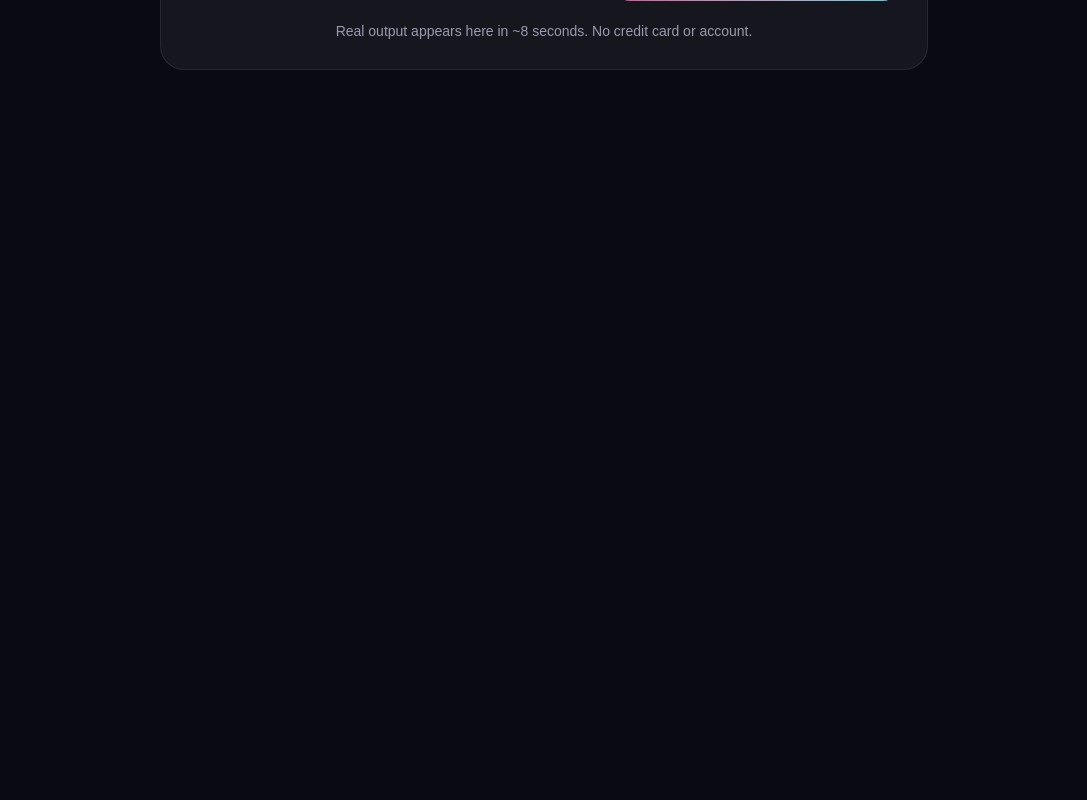
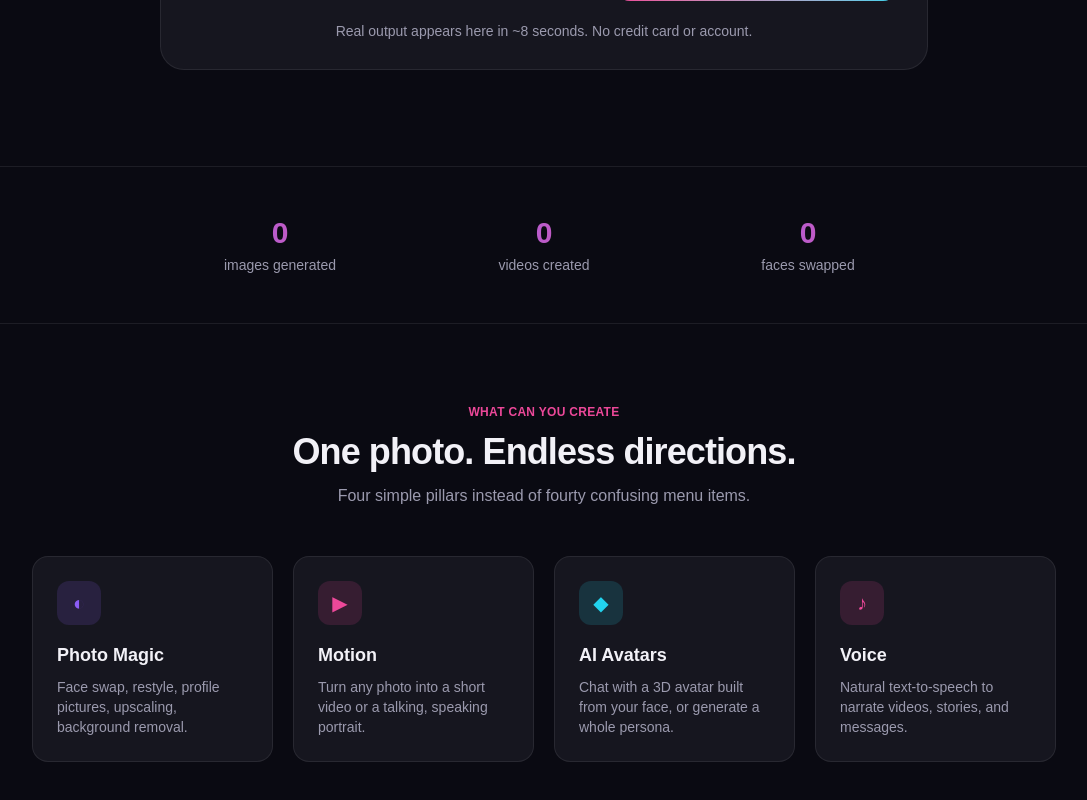
Before and after one commit to HTMLGitHub/aidreamlabs, a Next.js app in the folder web/: page / in a window 1280 px wide. Shown: the part 970-1770 px from the top of the page, without its empty margins (96-1183 px from the left). Before the commit the page ends 1136 px from the top, so only its background shows below. Built offline with nearby package versions, Linux system fonts and the light colour scheme.

Commit message:
Sprint 1 Step 3: stats (starting at 0) + tool pillars

```diff
--- /dev/null
+++ b/web/app/components/Pillars.tsx
@@ -0,0 +1,70 @@
+const COLOR_CLASSES: Record<string, string> =
+{
+    accent1: "bg-accent1/15 text-accent1",
+    accent2: "bg-accent2/15 text-accent2",
+    accent3: "bg-accent3/15 text-accent3",
+};
+
+const PILLARS =
+[
+    {
+        icon: "◐",
+        color: "accent1",
+        title: "Photo Magic",
+        desc: "Face swap, restyle, profile pictures, upscaling, background removal.",
+    },
+    {
+        icon: "▶",
+        color: "accent2",
+        title: "Motion",
+        desc: "Turn any photo into a short video or a talking, speaking portrait.",
+    },
+    {
+        icon: "◆",
+        color: "accent3",
+        title: "AI Avatars",
+        desc: "Chat with a 3D avatar built from your face, or generate a whole persona.",
+    },
+    {
+        icon: "♪",
+        color: "accent2",
+        title: "Voice",
+        desc: "Natural text-to-speech to narrate videos, stories, and messages.",
+    },
+];
+
+export default function Pillars()
+{
+    return(
+        <section className="px-6 py-20">
+            <div className="mx-auto max-w-5xl">
+                <div className="mx-auto mb-12 max-w-xl text-center">
+                    <div className="text-xs font-semibold uppercase tracking-wide text-accent2">
+                        What can you create
+                    </div>
+                    <h2 className="mt-3 text-3xl font-extrabold tracking-tight md:text-4xl">
+                        One photo. Endless directions.
+                    </h2>
+                    <p className="mt-3 text-muted">
+                        Four simple pillars instead of fourty confusing menu items.
+                    </p>
+                </div>
+
+                <div className="grid grid-cols-1 gap-5 sm:grid-cols-2 md:grid-cols-4">
+                    {
+                        PILLARS.map((p) =>
+                        (
+                            <div key={p.title} className="rounded-2xl border border-border bg-surface p-6">
+                                <div className={`mb-4 flex h-11 w-11 items-center justify-center rounded-xl ${COLOR_CLASSES[p.color]} text-xl`}>
+                                    {p.icon}
+                                </div>
+                                <h3 className="mb-2 text-lg font-bold">{p.title}</h3>
+                                <p className="text-sm text-muted">{p.desc}</p>
+                            </div>
+                        ))
+                    }
+                </div>
+            </div>
+        </section>
+    );
+}
--- /dev/null
+++ b/web/app/components/Stats.tsx
@@ -0,0 +1,29 @@
+const STATS =
+[
+    {value: "0", label: "images generated"},
+    {value: "0", label: "videos created"},
+    {value: "0", label: "faces swapped"},
+];
+
+export default function Stats()
+{
+    return (
+        <section className="border-y border-border px-6 py-12">
+            <div className="mx-auto grid max-w-3xl grid-cols-1 gap-6 text-center md:grid-cols-3">
+                {
+                    STATS.map((stat) =>
+                    (
+                        <div key={stat.label}>
+                            <div className="bg-linear-to-r from-accent1 to-accent2 bg-clip-text text-3xl font-extrabold text-transparent">
+                                {stat.value}
+                            </div>
+                            <div className="mt-1 text-sm text-muted">
+                                {stat.label}
+                            </div>
+                        </div>
+                    ))
+                }
+            </div>
+        </section>
+    );
+}
--- a/web/app/page.tsx
+++ b/web/app/page.tsx
@@ -1,6 +1,8 @@
 "use client"
 
 import Hero from "./components/Hero";
+import Pillars from "./components/Pillars";
+import Stats from "./components/Stats";
 import TryItDemo from "./components/TryItDemo";
 
 export default function Page()
@@ -9,6 +11,8 @@ export default function Page()
         <>
             <Hero/>
             <TryItDemo/>
+            <Stats/>
+            <Pillars/>
         </>
     )
 }
```
